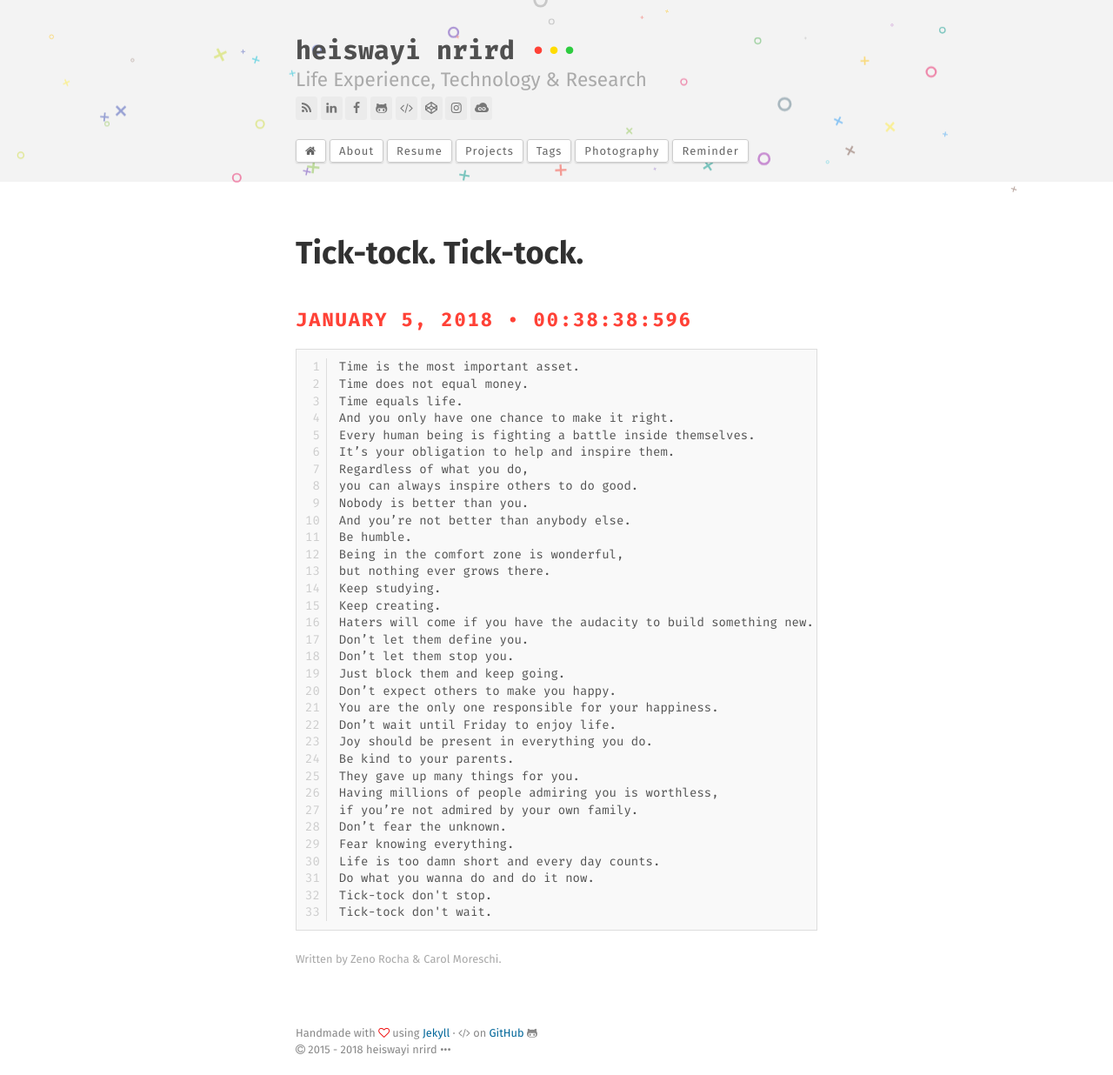
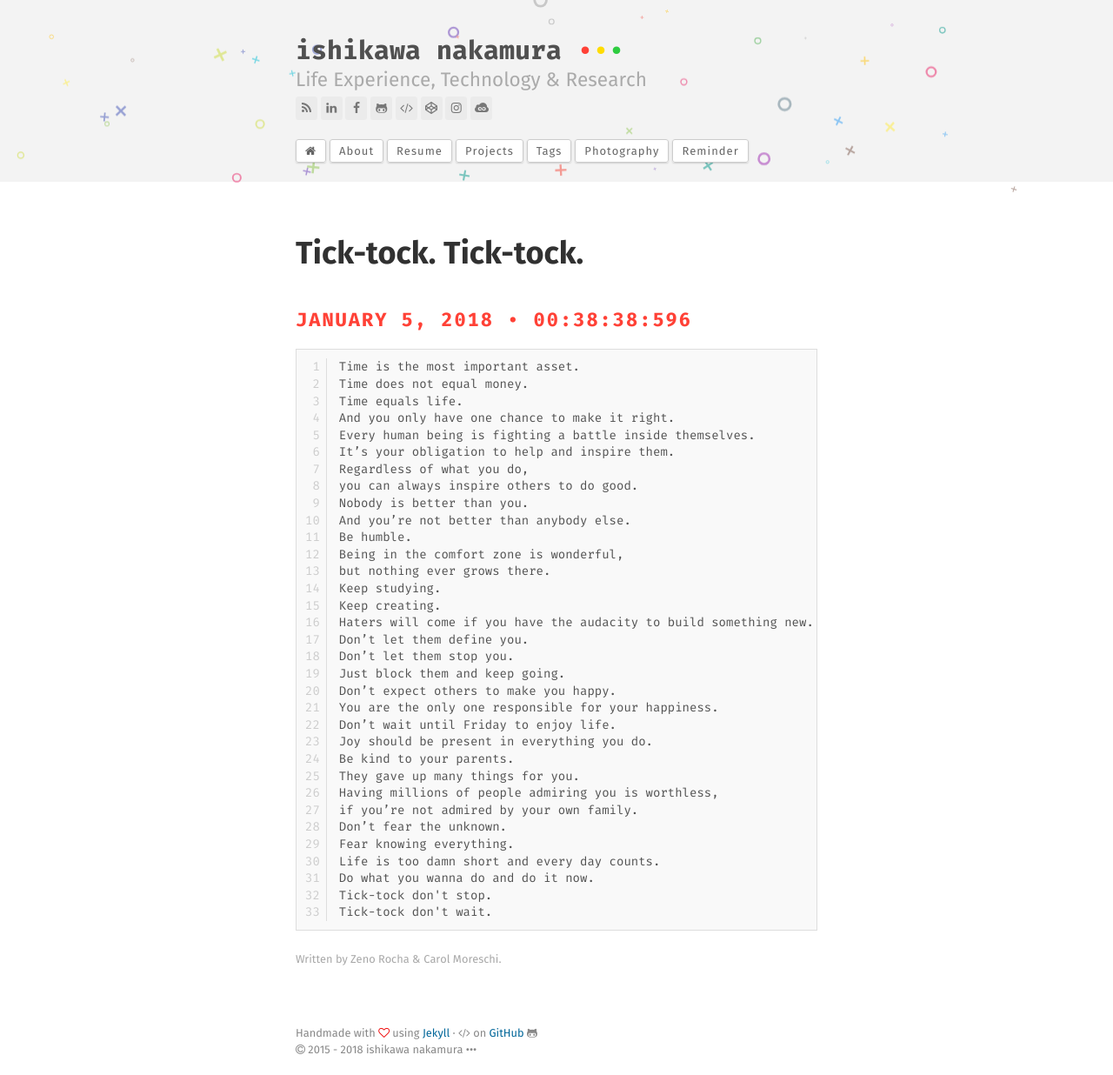
Before and after one commit to i5h1/i5h1.github.io, a Jekyll site: the page built from reminder.md, in a window 1280 px wide. Shown: the whole page at 87% size. Built offline with Jekyll 4.4.1, drawn with Linux system fonts in a browser that asks for light colours.

Commit message:
Initial setup

```diff
--- a/CNAME
+++ /dev/null
@@ -1 +0,0 @@
-https://heiswayi.nrird.com
--- a/_config.yml
+++ b/_config.yml
@@ -1,26 +1,26 @@
 # Basic site info
-title:              "heiswayi nrird •••"
-description:        "Life Experience, Technology & Research"
-keywords:           "heiswayi nrird, personal blog, software engineer, life experience, technology and research"
-logo_text:          "Heiswayi Nrird"
+title:              "ishikawa nakamura •••"
+description:        "High tech, low life"
+keywords:           "technology"
+logo_text:          "Ishikawa Nakamura"
 show_tagline:       true # edit file in /_includes/tagline.html
 show_social_icons:  true # edit file in /_includes/social_links.html
 og_locale:          "en_US"
 cover:              "/assets/logo.png" # site image cover
 
 # Site URL settings
-url:                https://heiswayi.nrird.com # main url
+url:                https://i5h1.github.io # main url
 baseurl:            null # for gh-pages
-enforce_ssl:        heiswayi.nrird.com
-github_post_dir:    https://github.com/heiswayi/heiswayi.github.io/blob/master/
+enforce_ssl:        i5h1.github.io
+github_post_dir:    https://github.com/i5h1/i5h1.github.io/blob/master/
 
 # Site author info
 author:
-  name:             "Heiswayi Nrird"
-  email:            hnrird@gmail.com
-  github_username:  heiswayi
-  twitter_username: HeiswayiNrird
-  facebook_url:     https://www.facebook.com/heiswayi.nrird
+  name:             "Ishikawa Nakamura"
+  email:            ishi@gmail.com
+  github_username:  i5h1
+  twitter_username: none
+  facebook_url:     none
 
 # Disqus comment settings
 disqus_enabled:     false
@@ -35,7 +35,7 @@ destination:        ./_site
 permalink:          /:year/:title
 markdown:           kramdown
 highlighter:        rouge
-timezone:           Asia/Kuala_Lumpur
+timezone:           Europe/Berlin
 exclude:            ["README.md", "LICENSE.md", "CHANGELOG.md"]
 
 # Site configurations
--- a/assets/scss/_normalize.scss
+++ b/assets/scss/_normalize.scss
@@ -48,7 +48,7 @@ dfn {
 }
 
 h1 {
-  font-size: 1.8em;
+  font-size: 1.8rem;
   margin: .67em 0;
 }
 
```
